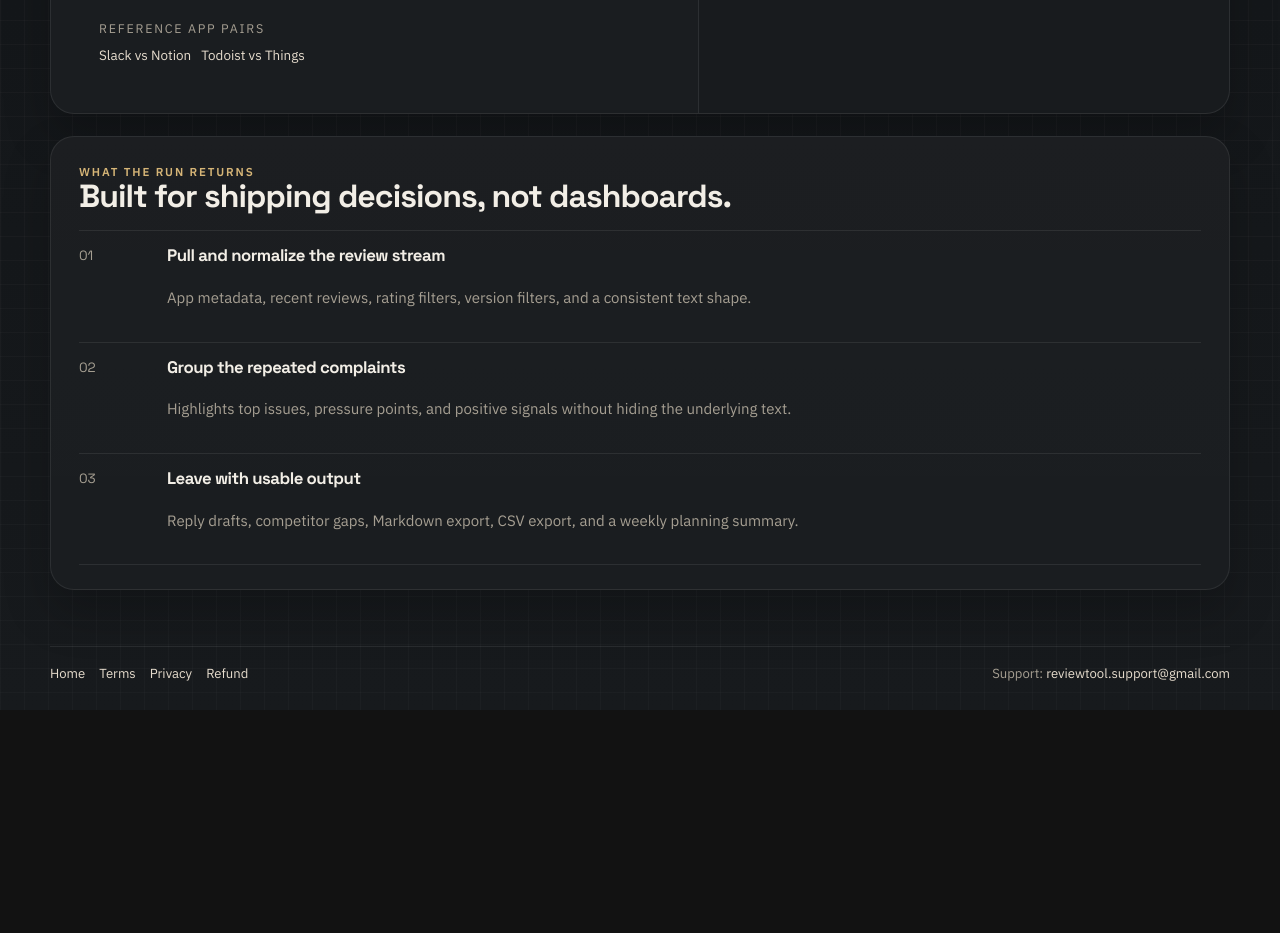
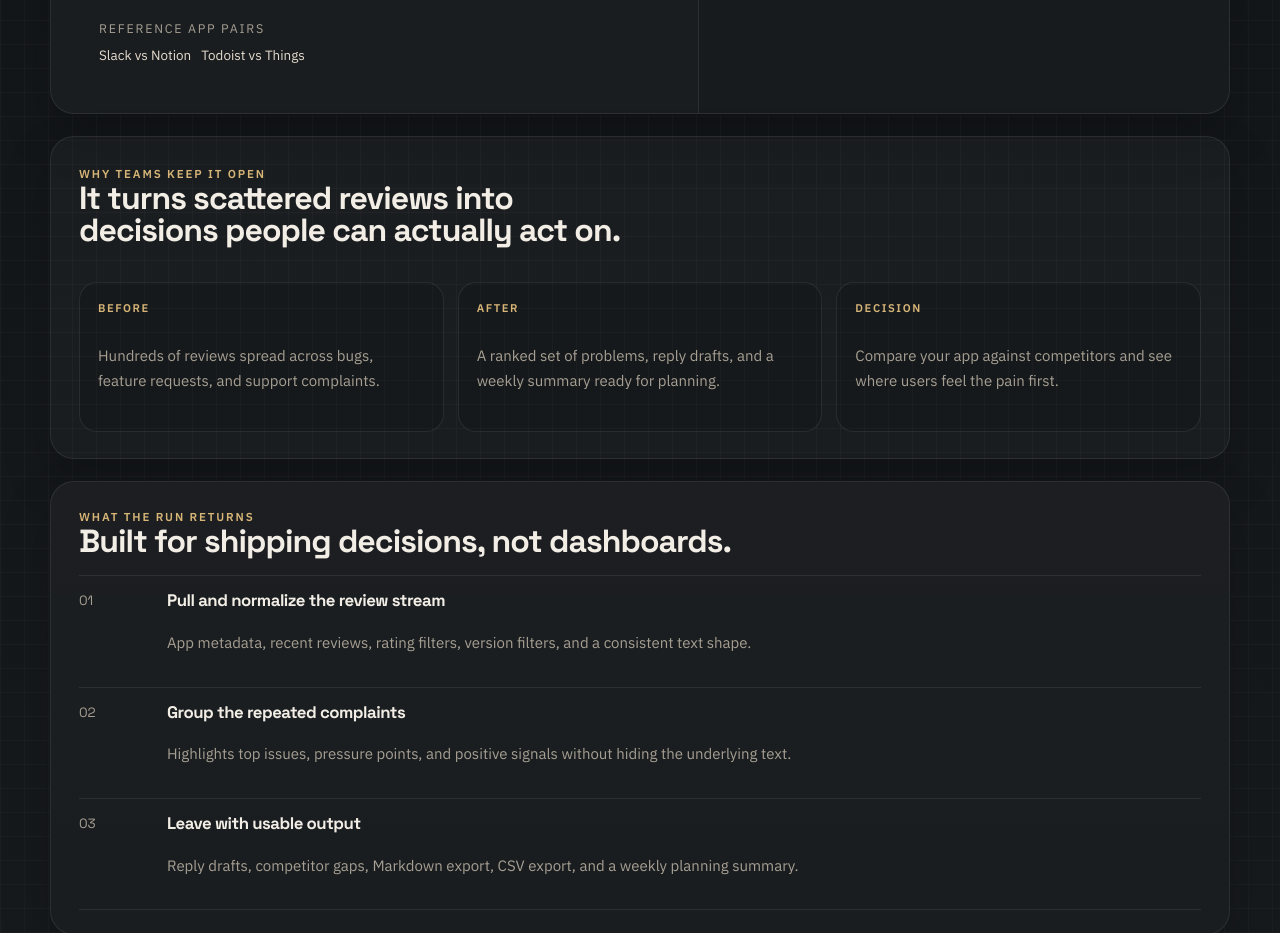
Before and after one commit to dEdwardy/review-intelligence, a Next.js app: page / in a window 1280 px wide. Shown: the part 1060-1993 px from the top of the page. Before the commit the page ends 1770 px from the top, so only its background shows below. Built offline with nearby package versions, Linux system fonts and the light colour scheme; no server answers.

Commit message:
feat: improve landing conversion cues

```diff
--- a/app/globals.css
+++ b/app/globals.css
@@ -327,6 +327,49 @@ h3 {
   white-space: nowrap;
 }
 
+.proof-panel {
+  margin-top: 22px;
+  padding: 26px 28px;
+  border: 1px solid var(--line);
+  border-radius: var(--radius-lg);
+  background:
+    linear-gradient(180deg, rgba(255, 255, 255, 0.02), rgba(255, 255, 255, 0.01)),
+    rgba(255, 255, 255, 0.012);
+  box-shadow: var(--shadow);
+  display: grid;
+  gap: 18px;
+}
+
+.proof-panel__grid {
+  display: grid;
+  grid-template-columns: repeat(3, minmax(0, 1fr));
+  gap: 14px;
+}
+
+.proof-panel__item {
+  min-height: 150px;
+  padding: 18px;
+  border: 1px solid var(--line);
+  border-radius: 18px;
+  background: rgba(0, 0, 0, 0.12);
+  display: grid;
+  gap: 10px;
+}
+
+.proof-panel__label {
+  color: var(--accent);
+  text-transform: uppercase;
+  letter-spacing: 0.14em;
+  font-size: 0.7rem;
+  font-weight: 700;
+}
+
+.proof-panel__item p {
+  margin: 0;
+  color: var(--muted);
+  line-height: 1.65;
+}
+
 .hero__facts {
   display: grid;
   grid-template-columns: repeat(3, minmax(0, 1fr));
@@ -431,9 +474,9 @@ button.text-link {
 
 .button--compact {
   width: fit-content;
-  min-width: 132px;
+  min-width: 128px;
   min-height: 38px;
-  padding: 0 14px;
+  padding: 0 12px;
   border-radius: 16px;
   box-shadow: 0 8px 18px rgba(0, 0, 0, 0.18);
 }
@@ -459,7 +502,7 @@ button.text-link {
 
 .pricing-layout {
   display: grid;
-  grid-template-columns: minmax(0, 1.08fr) minmax(340px, 0.92fr);
+  grid-template-columns: minmax(0, 1.1fr) minmax(330px, 0.9fr);
   gap: 18px;
 }
 
@@ -522,20 +565,20 @@ button.text-link {
 
 .pricing-panel__shell {
   display: grid;
-  gap: 20px;
-  margin-top: 92px;
+  gap: 18px;
+  margin-top: 100px;
   padding: 18px;
   border: 1px solid var(--line);
   border-radius: 20px;
   background:
-    linear-gradient(180deg, rgba(255, 255, 255, 0.04), rgba(255, 255, 255, 0.012)),
+    linear-gradient(180deg, rgba(255, 255, 255, 0.05), rgba(255, 255, 255, 0.012)),
     rgba(0, 0, 0, 0.14);
   box-shadow: inset 0 1px 0 rgba(255, 255, 255, 0.04);
 }
 
 .pricing-panel__status {
   display: grid;
-  gap: 12px;
+  gap: 10px;
 }
 
 .pricing-panel__badge {
@@ -553,19 +596,19 @@ button.text-link {
 }
 
 .pricing-panel__status h2 {
-  font-size: clamp(1.55rem, 2.6vw, 1.95rem);
+  font-size: clamp(1.45rem, 2.4vw, 1.7rem);
 }
 
 .pricing-panel__cta {
   display: grid;
-  gap: 10px;
+  gap: 8px;
   justify-items: start;
   padding-top: 4px;
 }
 
 .pricing-panel__caption {
   color: var(--muted);
-  font-size: 0.78rem;
+  font-size: 0.76rem;
 }
 
 .pricing-card--success {
--- a/app/page.jsx
+++ b/app/page.jsx
@@ -116,6 +116,27 @@ export default async function HomePage() {
         </div>
       </section>
 
+      <section className="proof-panel">
+        <div className="section-heading">
+          <span className="section-heading__kicker">Why teams keep it open</span>
+          <h2>It turns scattered reviews into decisions people can actually act on.</h2>
+        </div>
+        <div className="proof-panel__grid">
+          <article className="proof-panel__item">
+            <div className="proof-panel__label">Before</div>
+            <p>Hundreds of reviews spread across bugs, feature requests, and support complaints.</p>
+          </article>
+          <article className="proof-panel__item">
+            <div className="proof-panel__label">After</div>
+            <p>A ranked set of problems, reply drafts, and a weekly summary ready for planning.</p>
+          </article>
+          <article className="proof-panel__item">
+            <div className="proof-panel__label">Decision</div>
+            <p>Compare your app against competitors and see where users feel the pain first.</p>
+          </article>
+        </div>
+      </section>
+
       <section className="workflow" id="workflow">
         <div className="section-heading">
           <span className="section-heading__kicker">What the run returns</span>
```
